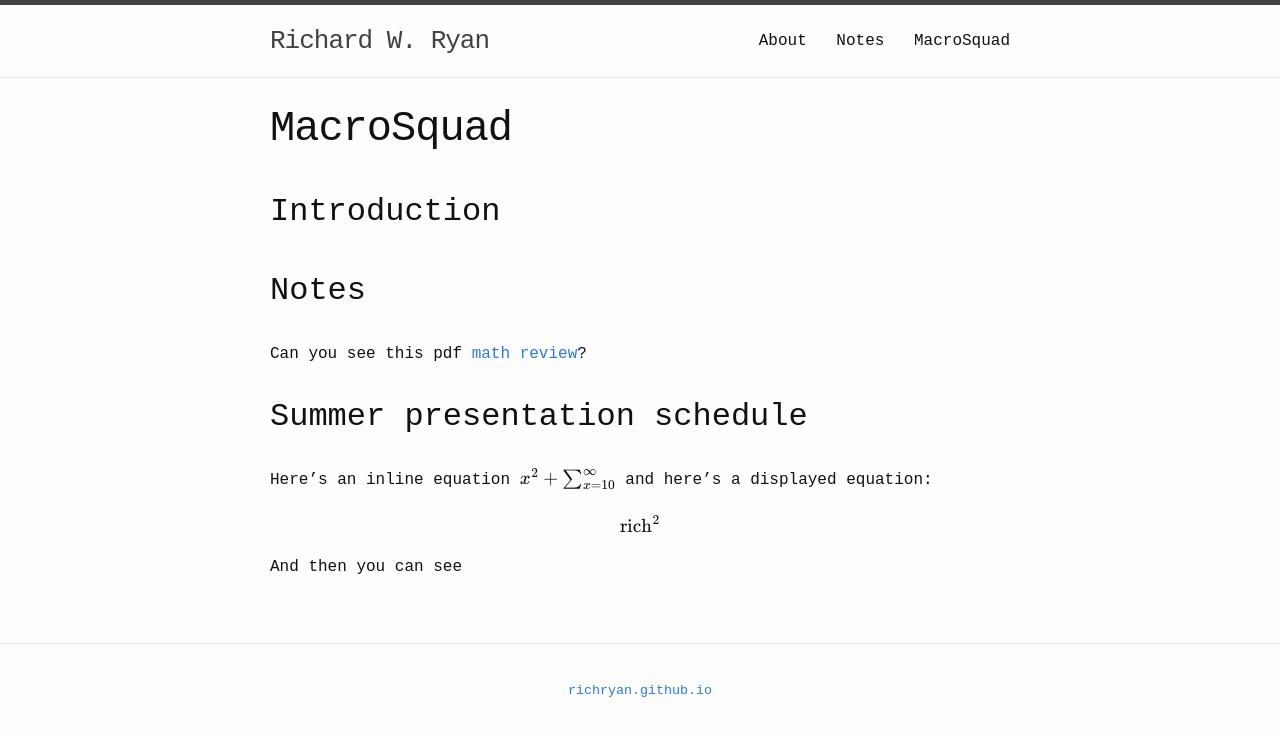
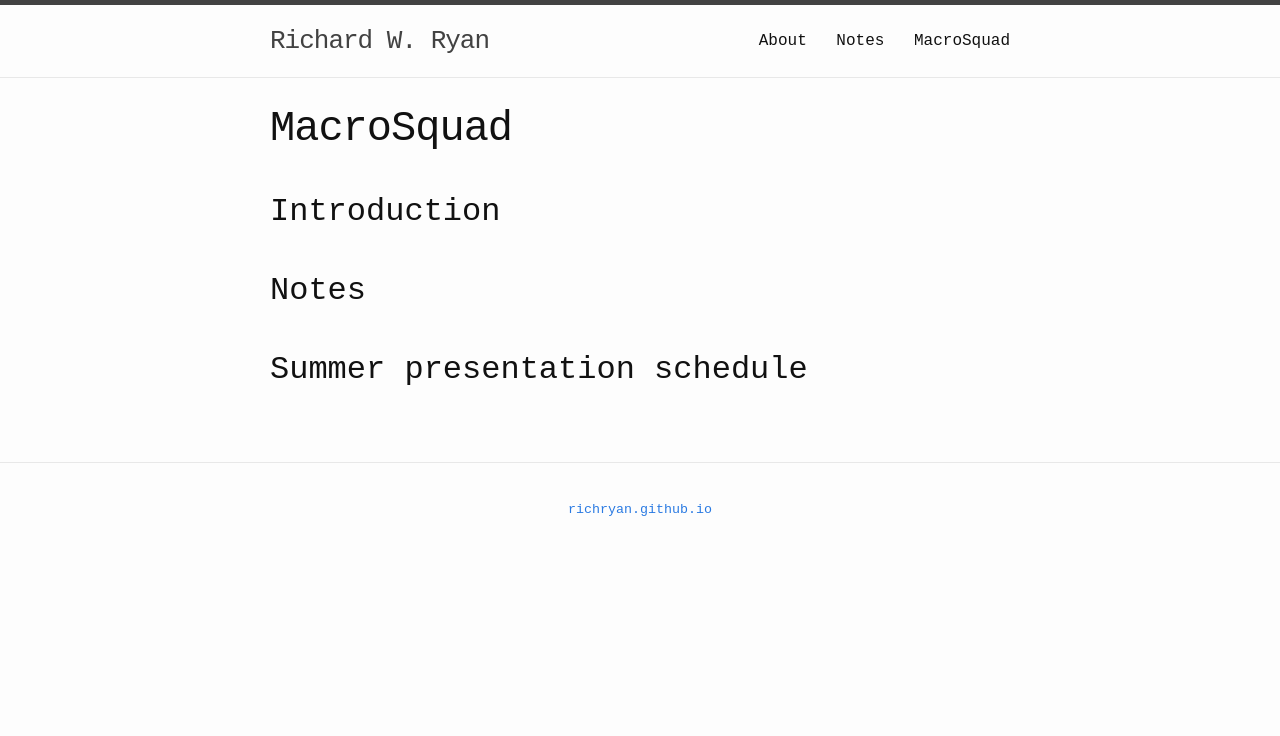
Before and after one commit to richryan/richryan.github.io, a Jekyll site: the page built from macro-squad.md, in a window 1280 px wide. Shown: the top 736 px of the page. Built offline with Jekyll 4.4.1, drawn with Linux system fonts in a browser that asks for light colours; formulas are drawn with MathJax 3.

```diff
--- a/macro-squad.md
+++ b/macro-squad.md
@@ -9,11 +9,4 @@ order: 3
 
 ## Notes
 
-Can you see this pdf [math review]({{ site.url }}/pdfs/w2015_class1.pdf)?
-
 ## Summer presentation schedule
-
-Here's an inline equation  \\(x^2 + \sum_{x=10}^{\infty}\\)
-and here's a displayed equation:
-\\[ \text{rich}^2 \\]
-And then you can see
```
Also changed, not shown: _posts/2017-05-01-welcome-to-jekyll.md (deleted, +0 -25 lines), _posts/2017-05-03-welcome.md (added, +8 -0 lines).
